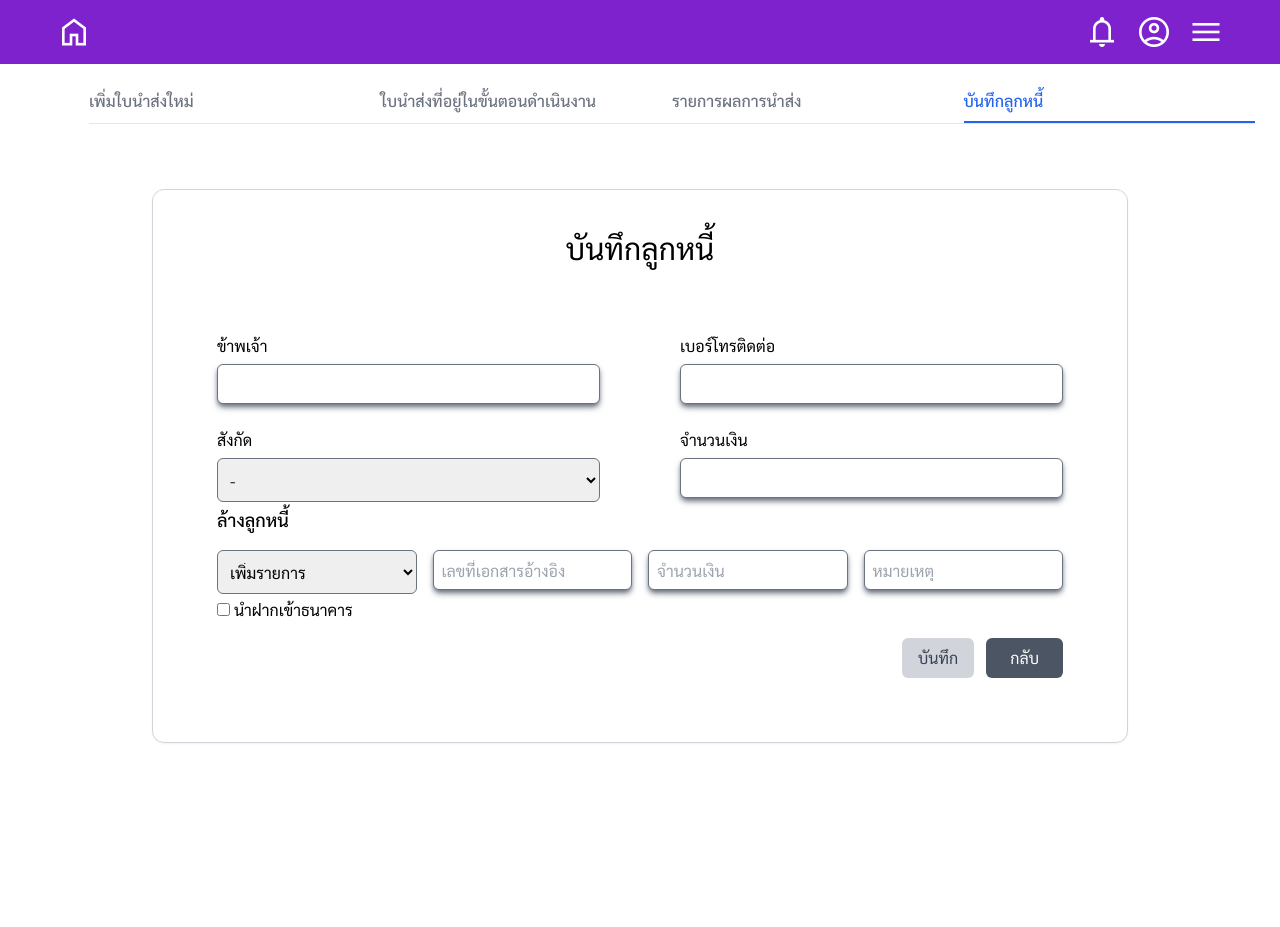
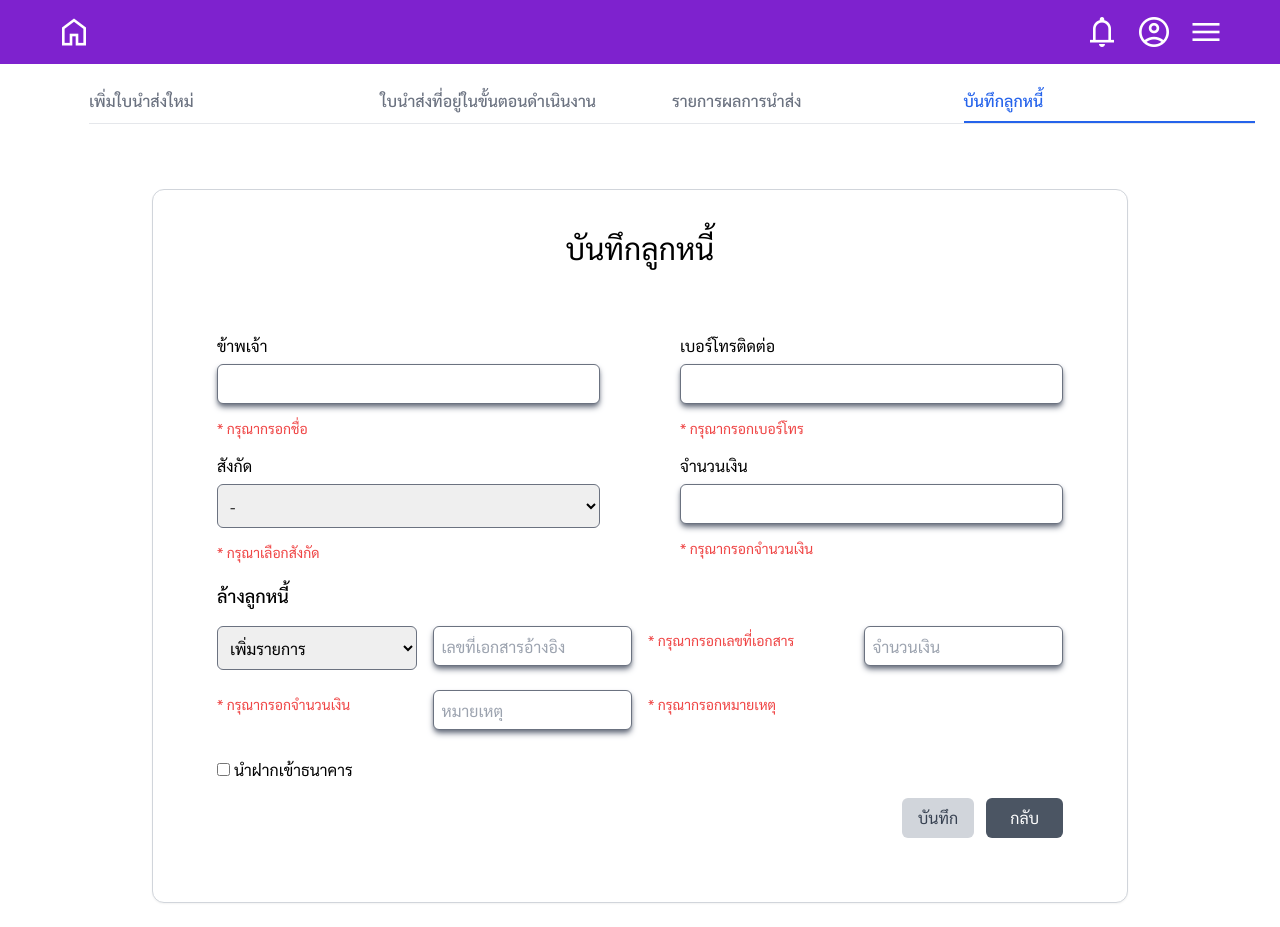
Before and after one commit to rinInwza007/demo_ui, a Vue app: page /savedebtor in a window 1280 px wide. Both pictures are taken after a click on the button "บันทึก". Before the commit the page ends 800 px from the top, so only its background shows below. Built offline with nearby package versions, Linux system fonts and the light colour scheme.

Commit message:
Update index.vue

```diff
--- a/src/pages/Document/SaveDebtor/index.vue
+++ b/src/pages/Document/SaveDebtor/index.vue
@@ -19,11 +19,14 @@
           <div class="flex flex-col gap-1.5">
             <span>ข้าพเจ้า</span>
             <InputText type="text" />
+             <p v-if="errors.name" class="text-red-500 text-sm">* {{ errors.name }}</p>
           </div>
 
           <div class="flex flex-col gap-1.5">
             <span>เบอร์โทรติดต่อ</span>
-            <InputText type="text" />
+            <InputText type="phone" />
+            <p v-if="errors.phone" class="text-red-500 text-sm">* {{ errors.phone }}</p>
+
           </div>
 
           <div class="flex flex-col gap-1.5">
@@ -32,20 +35,25 @@
               v-model="category"
               :options="['กองทุนที่ 1','กองทุนที่ 2','กองทุนที่ 3','กองทุนที่ 4']"
             />
+            <p v-if="errors.department" class="text-red-500 text-sm mt-2">
+    * {{ errors.department }}
+  </p>
+
           </div>
 
           <div class="flex flex-col gap-1.5">
             <span>จำนวนเงิน</span>
-            <InputText />
+            <InputText type="number" />
+             <p v-if="errors.amount" class="text-red-500 text-sm">
+    * {{ errors.amount }}</p>
+
           </div>
         </div>
 
 
-        <!-- ==========================
-             2) ฟอร์มล้างลูกหนี้
-        ============================ -->
-        <div class="space-y-4">
-          <span class="font-medium text-lg">ล้างลูกหนี้</span>
+
+        <div class="space-y-4 mt-5 ">
+          <span class="font-medium text-lg ">ล้างลูกหนี้</span>
 
           <div class="grid grid-cols-2 lg:grid-cols-4 gap-4">
             <Selects
@@ -54,29 +62,34 @@
               placeholder="เพิ่มรายการ"
             />
             <InputText placeholder="เลขที่เอกสารอ้างอิง" />
+            <p v-if="errors.clearDoc" class="text-red-500 text-sm mt-1">
+      * {{ errors.clearDoc }}
+    </p>
             <InputText placeholder="จำนวนเงิน" />
+            <p v-if="errors.clearMoney" class="text-red-500 text-sm mt-1">
+      * {{ errors.clearMoney }}
+    </p>
             <InputText placeholder="หมายเหตุ" />
+            <p v-if="errors.clearNote" class="text-red-500 text-sm mt-1">
+      * {{ errors.clearNote }}
+    </p>
           </div>
         </div>
 
 
-        <!-- ==========================
-             3) checkbox ต่าง ๆ
-        ============================ -->
-        <div class="space-y-4">
+
+        <div class="space-y-4 mt-5">
           <div>
             <input type="checkbox" v-model="check3">
             นำฝากเข้าธนาคาร
           </div>
-          <div v-if="check3" class="text-gray-600">ติ๊กถูกแล้วครับ ลูกอี่ต้อม!</div>
+
         </div>
 
 
-        <!-- ==========================
-             4) ปุ่มอยู่ในกรอบเดียวกัน
-        ============================ -->
+
         <div class="flex justify-end gap-3 pt-4">
-          <button class="px-4 py-2 rounded-md bg-gray-300 text-gray-700 hover:bg-gray-400">
+          <button class="px-4 py-2 rounded-md bg-gray-300 text-gray-700 hover:bg-gray-400" @click="saveData">
             บันทึก
           </button>
           <button
@@ -101,10 +114,56 @@ import SecondNavbar from '@/components/bar/secoudnavbar.vue'
 import Selects from '@/components/input/select.vue'
 import InputText from '@/components/input/inputtext.vue'
 import router from '@/router'
+import { reactive } from "vue";
 
 const category = ref('')
 const debts = ref('')
 const check3 = ref(false)
 
 const gotomainpage = () => router.push('/')
+const form = reactive({
+  name: "",
+  phone: "",
+  department: "",
+  amount: "",
+  clearList: {
+    type: "",
+    doc: "",
+    money: "",
+    note: "",
+  },
+  bank1: false,
+  bank2: false,
+  bank3: false,
+});
+
+const errors = reactive({});
+
+const validateForm = () => {
+  errors.name = !form.name ? "กรุณากรอกชื่อ" : "";
+  errors.phone = !form.phone ? "กรุณากรอกเบอร์โทร" : "";
+  errors.department = !form.department ? "กรุณาเลือกสังกัด" : "";
+  errors.amount = !form.amount ? "กรุณากรอกจำนวนเงิน" : "";
+
+  errors.clearType = !form.clearList.type ? "กรุณาเลือกรายการ" : "";
+  errors.clearDoc = !form.clearList.doc ? "กรุณากรอกเลขที่เอกสาร" : "";
+  errors.clearMoney = !form.clearList.money ? "กรุณากรอกจำนวนเงิน" : "";
+  errors.clearNote = !form.clearList.note ? "กรุณากรอกหมายเหตุ" : "";
+
+  // ถ้ามี error ให้คืน true
+  return Object.values(errors).some((e) => e !== "");
+};
+
+const saveData = () => {
+  const hasError = validateForm();
+
+  if (hasError) {
+    alert("❌ กรุณากรอกข้อมูลให้ครบทุกช่อง");
+    return;
+  }
+
+  console.log("ข้อมูล:", JSON.parse(JSON.stringify(form)));
+  alert("✔ บันทึกสำเร็จ");
+};
+
 </script>
```
